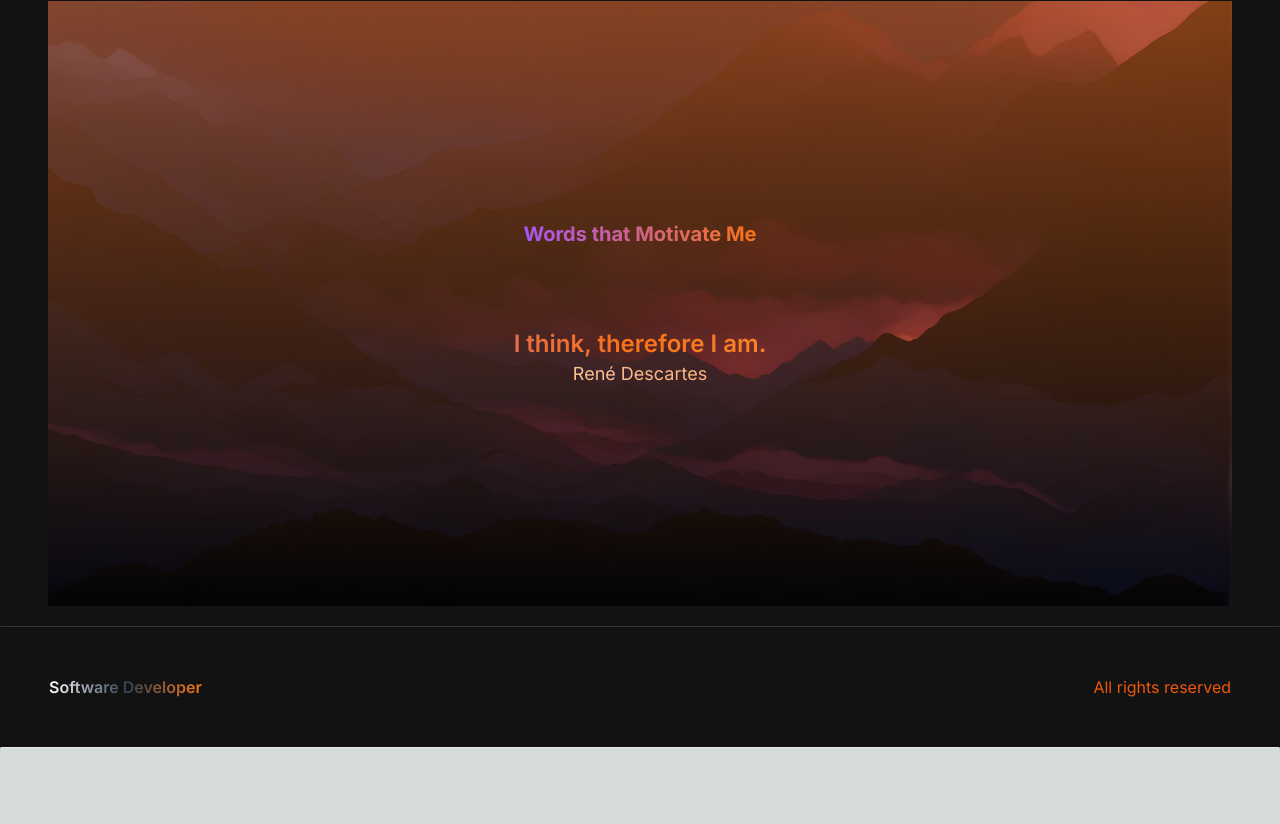
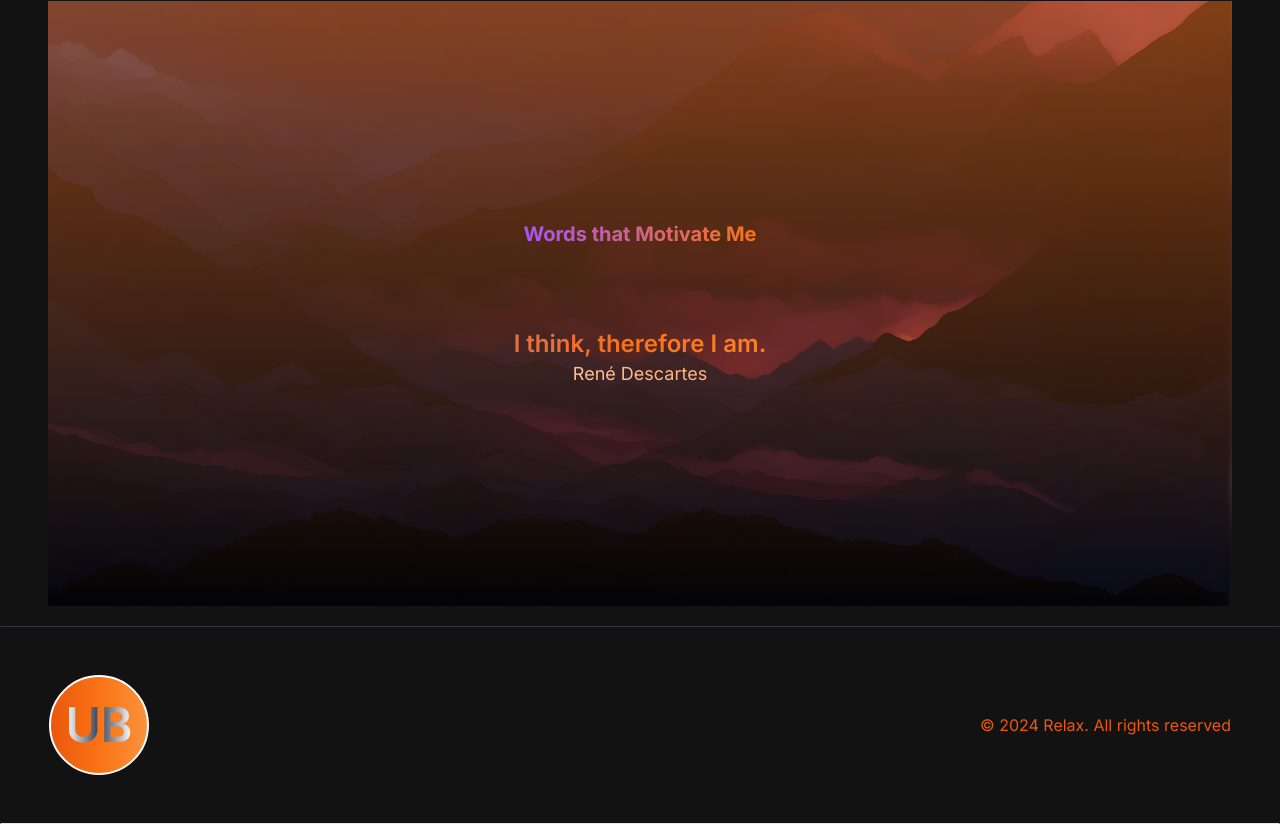
Before and after one commit to Benson-xix/Uzoefuna-Benson, a Next.js app: page / in a window 1280 px wide. Shown: the part 559-1383 px from the top of the page. Before the commit the page ends 1307 px from the top, so only its background shows below. Built offline with nearby package versions, Linux system fonts and the light colour scheme.

Commit message:
Update Footer.tsx

```diff
--- a/app/component/Footer.tsx
+++ b/app/component/Footer.tsx
@@ -1,11 +1,13 @@
-
+import Link from "next/link"
 
 const Footer = () => {
   return (
     <footer className="footer border border-t-[#33353F] border-l-transparent border-r-transparent text-white ">
      <div className="container p-12 flex justify-between">
-    <span className="text-transparent bg-clip-text bg-gradient-to-r from-white via-slate-700 to-orange-500 font-semibold ">Software Developer</span>
-    <p className="text-orange-600">All rights reserved</p>
+     <div className="bg-gradient-to-l from-orange-400 via-orange-500 to-orange-600 w-[100px] h-[100px] rounded-full border-2 border-white flex justify-center items-center py-4 ">
+  <Link href={'/'} className="lg:text-5xl text-xl  text-transparent bg-clip-text bg-gradient-to-r from-white via-slate-700 to-white font-semibold  ">UB</Link>
+      </div>
+    <p className="text-orange-600 flex items-center">© 2024 Relax. All rights reserved</p>
       </div>
     </footer>
   )
```
